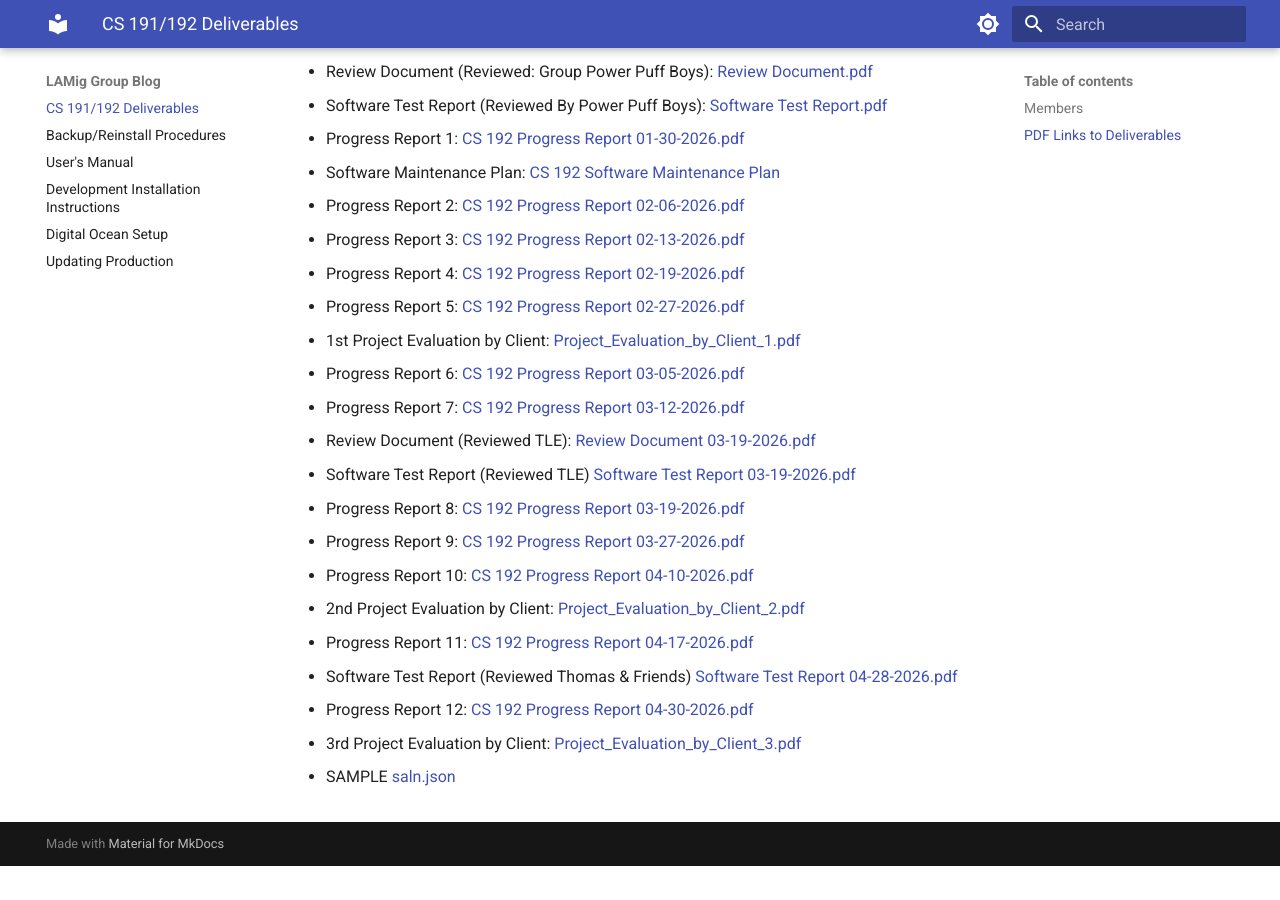
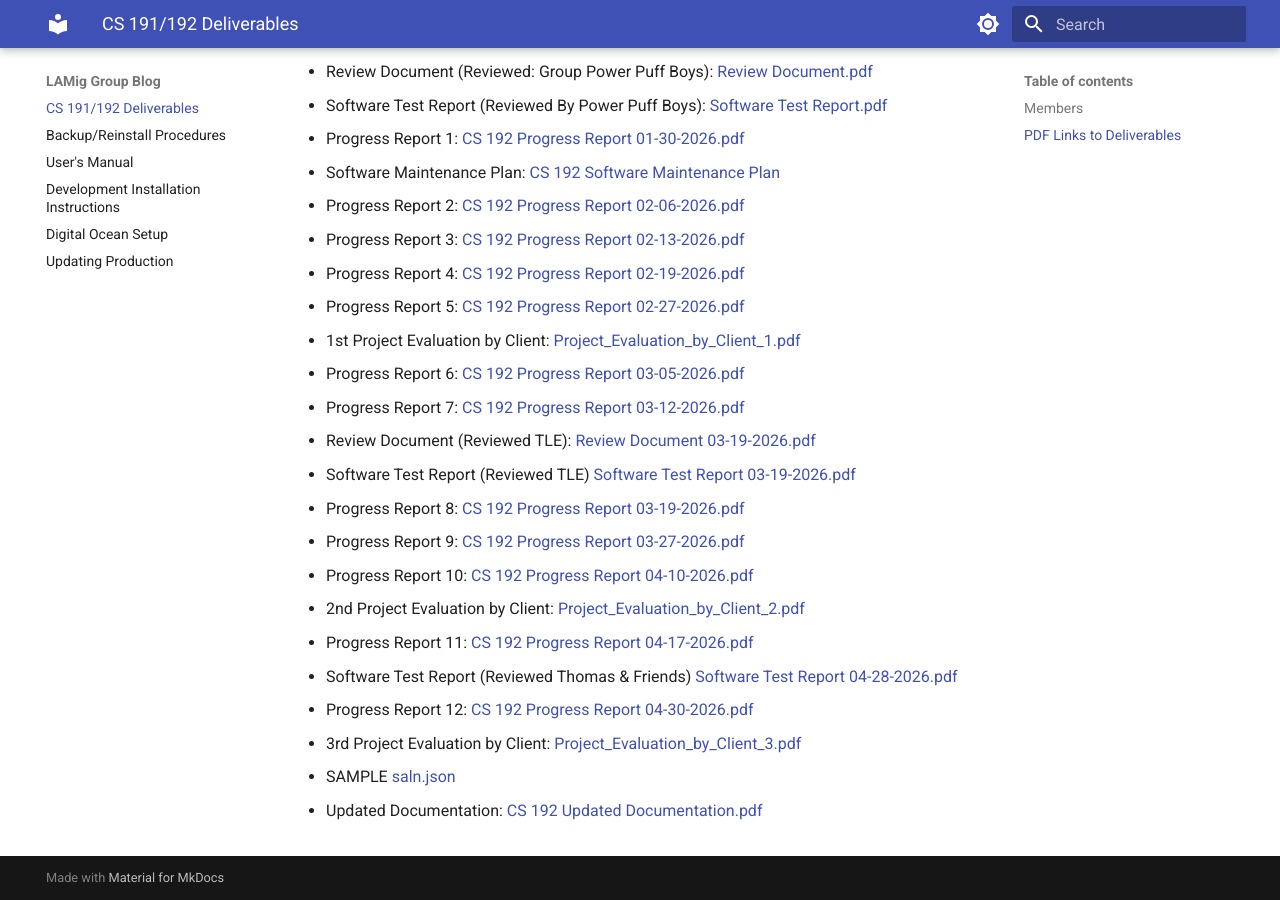
Before and after one commit to SHIROKAMIQQ/cs191-LAMig-GroupBlog, an MkDocs documentation site: the page built from docs/index.md, in a window 1280 px wide and 900 px high, scrolled down 605 px. Built offline with MkDocs 1.6.1 and Material for MkDocs 9.7.7, drawn with Linux system fonts in a browser that asks for light colours; before the commit the page ends 1471 px from its top, so only the background shows below that.

Commit message:
feat: add updated documentation

```diff
--- a/docs/index.md
+++ b/docs/index.md
@@ -63,3 +63,5 @@ This is the group blog of team LAMig of CS 191 WFR1 2526.1.
 - 3rd Project Evaluation by Client: [Project_Evaluation_by_Client_3.pdf](files/Project_Evaluation_by_Client_3.pdf)
 
 - SAMPLE [saln.json](files/saln.json)
+
+- Updated Documentation: [CS 192 Updated Documentation.pdf](files/CS%20192%20Updated%Documentatoin.pdf)
```
Also changed, not shown: 1 other file.
